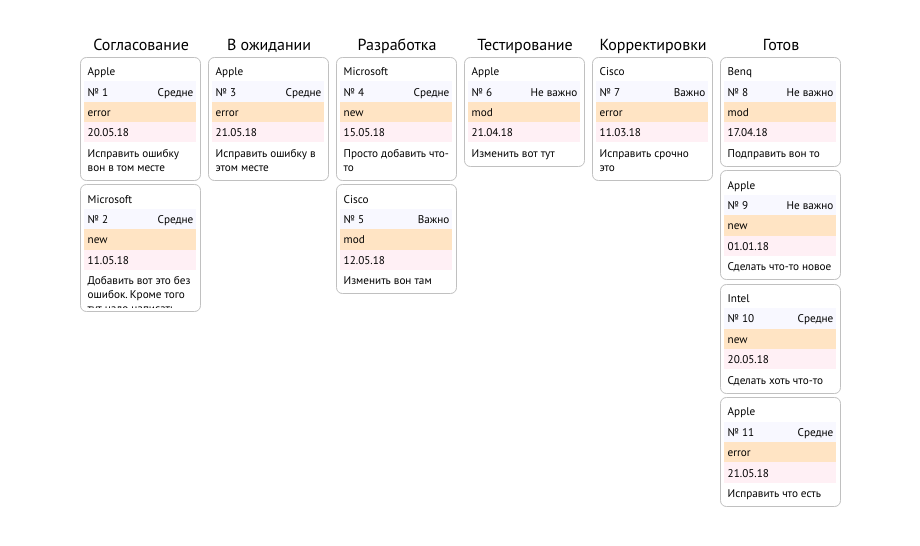
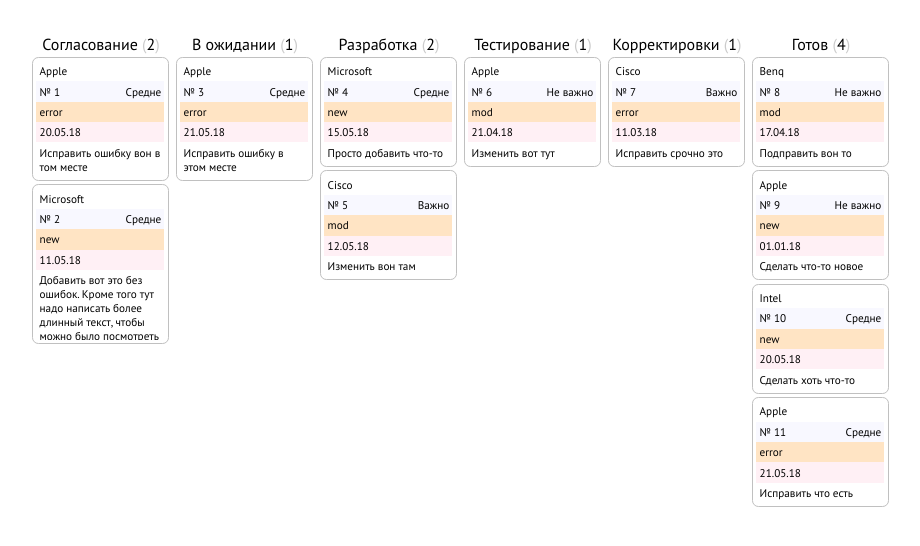
Before and after one commit to pavelzubov/Runetsoft, an Angular app: page / in a window 1280 px wide. Shown: the top 546 px of the page, without its empty margins (179-1099 px from the left). Built offline with nearby package versions, Linux system fonts and the light colour scheme.

Commit message:
Corrections

```diff
--- a/src/app/app.component.html
+++ b/src/app/app.component.html
@@ -3,7 +3,10 @@
     <div id="{{status.name}}" class="bin" *ngFor="let status of statuses" (drop)="drop($event)"
          (dragover)="dragOver($event)">
       <div class="head">
-        <div class="title">{{status.rusName}}</div>
+        <div class="title">
+          {{status.rusName}}
+          <span class="count">(</span>{{countTasks(status)}}<span class="count">)</span>
+        </div>
       </div>
       <div class="tasks">
         <div class="taskFor" *ngFor="let task of tasks">
--- a/src/app/app.component.sass
+++ b/src/app/app.component.sass
@@ -10,17 +10,19 @@
   height: 100%
   .bin
     height: 100%
-    width: 8rem
+    width: 9rem
 
 .head
   margin: 0.1rem
 
 .title
   text-align: center
+  .count
+    opacity: 0.2
 
 .task
   font-size: 0.7rem
-  width: 7rem
+  width: 8rem
   display: flex
   flex-direction: column
   justify-content: flex-start
@@ -42,5 +44,5 @@
   .date
     background-color: lavenderblush
   .description
-    max-height: 2rem
-    overflow: hidden
+    max-height: 4rem
+    overflow-y: auto
--- a/src/app/app.component.ts
+++ b/src/app/app.component.ts
@@ -11,7 +11,7 @@
 export class AppComponent implements OnInit {
   @ViewChild(ModalComponent)
   public modal: ModalComponent;
-  public tasks: Task[];
+  public tasks: Task[] = [];
   private draggableItem;
   public statuses = [
     {
@@ -74,7 +74,6 @@
 
   public dragEnd(event) {
     event.target.style.opacity = 1;
-    console.log('end', event);
   }
 
   public dragOver(event) {
@@ -83,10 +82,14 @@
     }
     const toIndex = this.statusesArray.findIndex(item => item === event.target.closest('.bin').id),
       fromIndex = this.statusesArray.findIndex(item => item === this.draggableItem.closest('.bin').id);
-    if (Math.abs(fromIndex - toIndex) > 1) {
+    if (toIndex - fromIndex !== 1) {
       event.dataTransfer.dropEffect = 'none';
     } else {
       event.dataTransfer.dropEffect = 'move';
     }
   }
+
+  public countTasks(status) {
+    return this.tasks.filter(task => task.status === status.name).length;
+  }
 }
--- a/src/assets/data.json
+++ b/src/assets/data.json
@@ -13,8 +13,8 @@
       {
         "id": "2",
         "type": "new",
-        "description": "Добавить вот это без ошибок. Кроме того тут надо написать более длинный текст, чтобы можно было посмотреть как карточка ведет себя в большом и маленьком вариантах",
         "status": "reconciliation",
+        "description": "Добавить вот это без ошибок. Кроме того тут надо написать более длинный текст, чтобы можно было посмотреть как карточка ведет себя в большом и маленьком вариантах. Такой, чтобы на несколько строчек. Хороший.",
         "date": "2018-05-11T11:11:51.789Z",
         "importance": "Средне",
         "company":"Microsoft"
```
